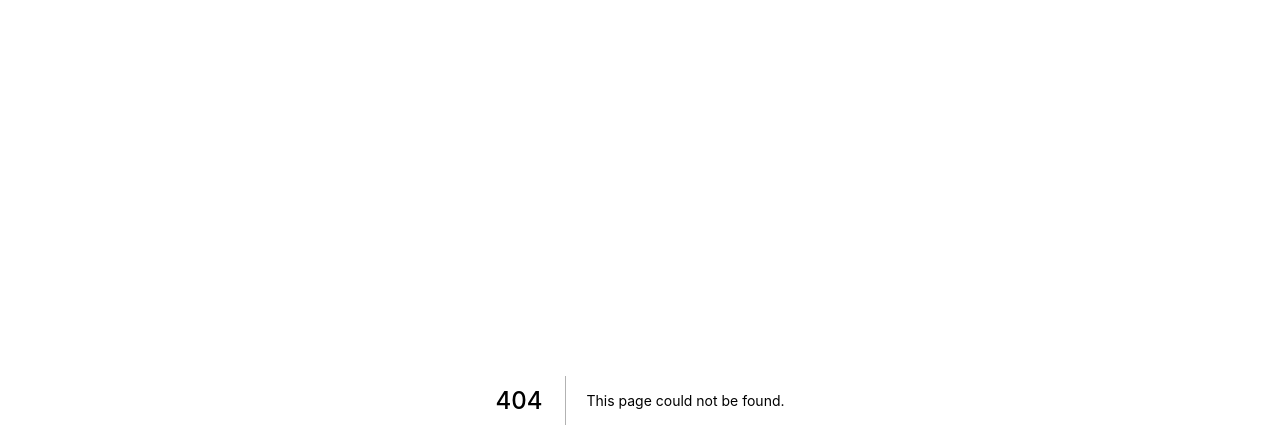
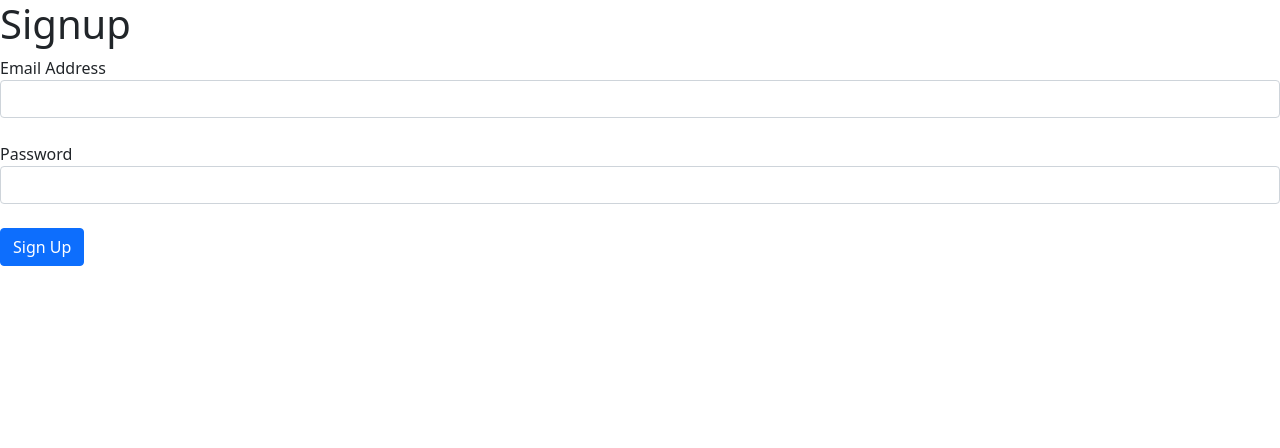
Before and after one commit to Daemon1109/TicketingApp, a Next.js app in the folder client/: page /auth/signup in a window 1280 px wide. Before the commit this address had no page. Shown: the top 448 px of the page. Built offline with nearby package versions, Linux system fonts and the light colour scheme.

Commit message:
Adds signup page

```diff
--- /dev/null
+++ b/client/modals/SignupSuccessResponse.ts
@@ -0,0 +1,6 @@
+interface SignupSuccessResponse {
+  email: string;
+  id: string;
+}
+
+export type { SignupSuccessResponse };
--- /dev/null
+++ b/client/pages/auth/signup.tsx
@@ -0,0 +1,59 @@
+import type { NextPage } from "next";
+import Router from 'next/router';
+import React, { useState } from "react";
+import { useRequest } from "../../hooks/use-request";
+
+const Signup: NextPage = () => {
+	const [email, setEmail] = useState('');
+	const [password, setPassword] = useState('');
+	const { doRequest, errors } = useRequest({
+		url: '/api/users/signup',
+		method: 'POST',
+		body: {
+			email,
+			password
+		},
+		onSuccess: () => Router.push('/')
+	});
+
+	const handleFormSubmit = async (event: React.FormEvent<HTMLFormElement>) => {
+		event.preventDefault();
+
+		await doRequest();
+	}
+
+	return (
+		<form onSubmit={handleFormSubmit}>
+			<h1>Signup</h1>
+			<div className="form-group">
+				<label>Email Address</label>
+				<input
+					type="email"
+					value={email}
+					onChange={e => setEmail(e.target.value)}
+					className="form-control" />
+			</div>
+			<br />
+			<div className="form-group">
+				<label>Password</label>
+				<input
+					type="password"
+					value={password}
+					onChange={e => setPassword(e.target.value)}
+					className="form-control" />
+			</div>
+			<br />
+			{errors?.error && (
+				<div className="alert alert-danger">
+					<h4>Oooooops....</h4>
+					<ul className="my-0">
+						{errors.error.map(err => <li key={err.message}>{err.message}</li>)}
+					</ul>
+				</div>
+			)}
+			<button className="btn btn-primary">Sign Up</button>
+		</form>
+	);
+}
+
+export default Signup;
```
Also changed, not shown: client/modals/ErrorResponse.ts (added, +10 -0 lines).
